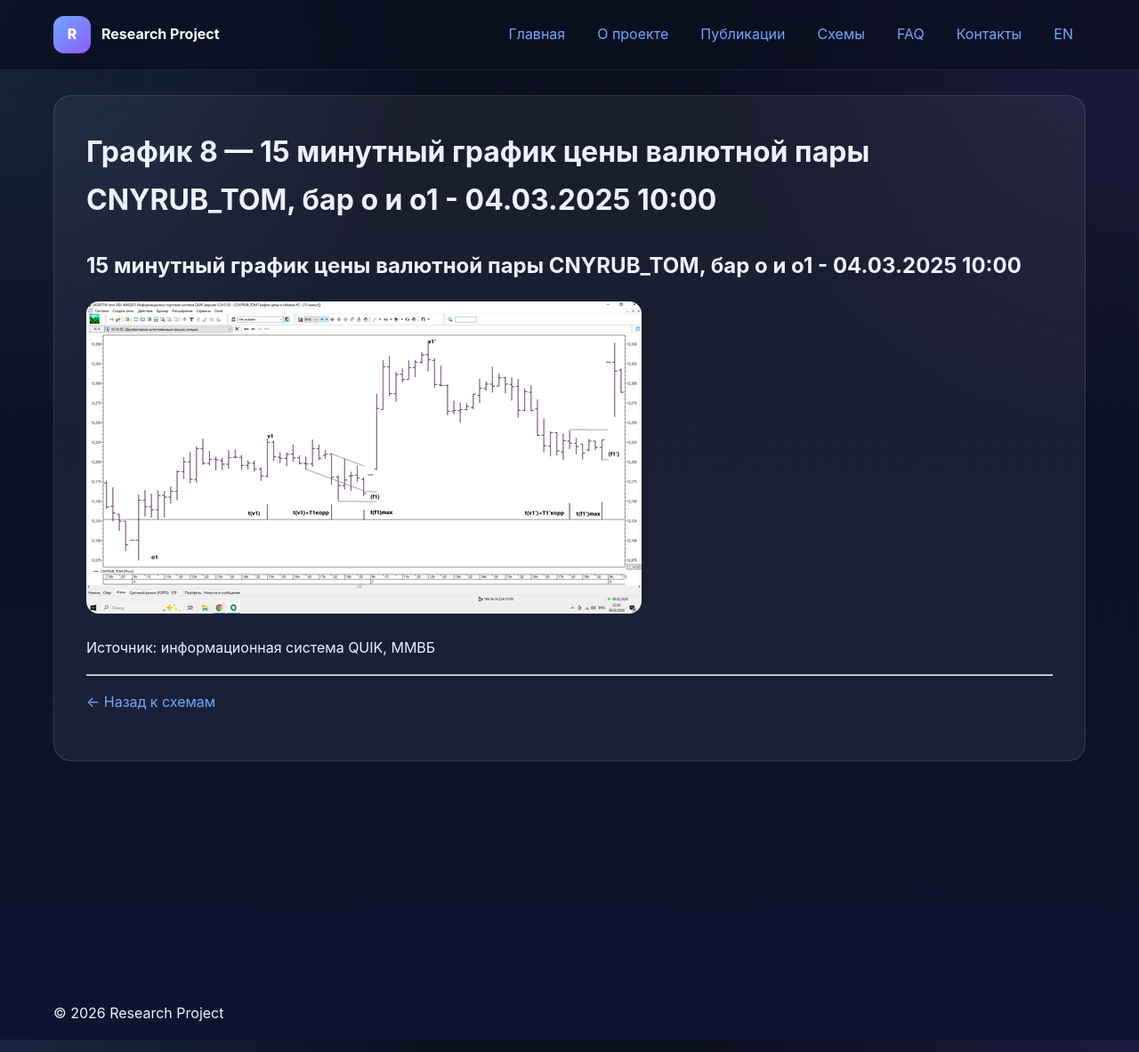
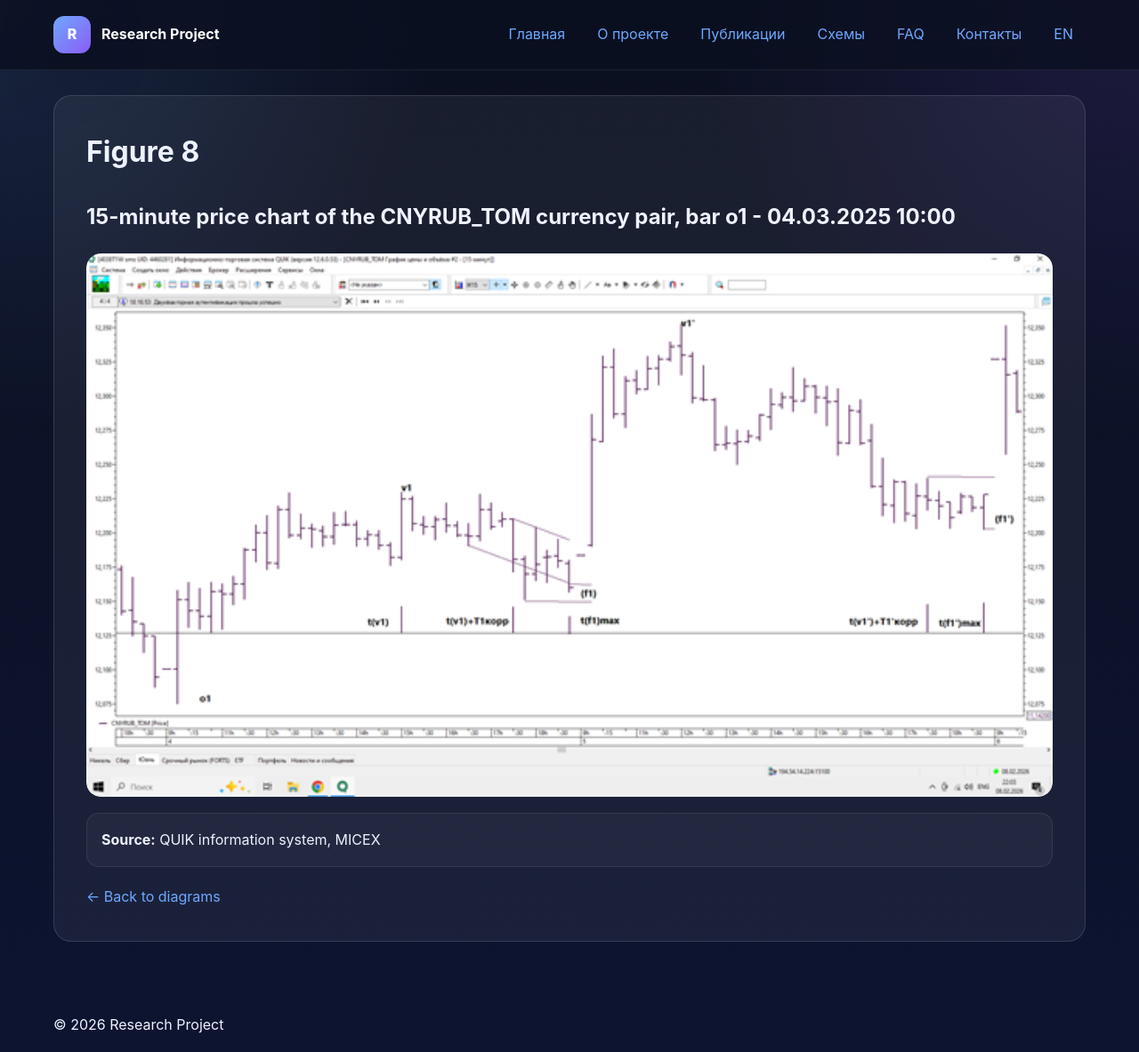
Before and after one commit to naoumov-ilia/naoumov-ilia.github.io, a Jekyll site: the page built from ru/diagrams/graph-8.md, in a window 1280 px wide and 1183 px high. Shown: the whole window at 89% size. Built offline with Jekyll 4.4.1, drawn with Linux system fonts in a browser that asks for light colours.

Commit message:
Update graph-8.md

```diff
--- a/ru/diagrams/graph-8.md
+++ b/ru/diagrams/graph-8.md
@@ -1,19 +1,27 @@
 ---
 layout: page
-title: График 8 —  15 минутный график цены валютной пары CNYRUB_TOM, бар  о и o1 - 04.03.2025   10:00
+title: Figure 8
 lang: ru
 ref: graph-8
+description:
 permalink: /ru/diagrams/graph-8/
 ---
 
-##  15 минутный график цены валютной пары CNYRUB_TOM, бар  о и o1 - 04.03.2025   10:00
+## 15-minute price chart of the CNYRUB_TOM currency pair, bar o1 - 04.03.2025  10:00
 
-<img src="/assets/images/graph-8.png" alt="График 8">
+<a class="single-diagram-image-link" href="{{ '/assets/images/graph-8.png' | relative_url }}"
+  data-title="Figure 8"><img class="single-diagram-image" src="{{ '/assets/images/graph-8.png' | relative_url }}" alt="Wave Motion"></a>
 
+<p class="single-diagram-caption">
+  <strong></strong>
+</p>
 
+<div class="single-diagram-source">
+  <strong>Source:</strong> QUIK information system, MICEX
+</div>
 
-Источник: информационная система QUIK,  ММВБ
-
----
-
-<a class="btn btn-secondary" href="/ru/diagrams/">← Назад к схемам</a>
+<div class="single-diagram-actions">
+  <a class="btn btn-secondary" href="{{ '/ru/diagrams/' | relative_url }}">
+    ← Back to diagrams
+  </a>
+</div>
```
